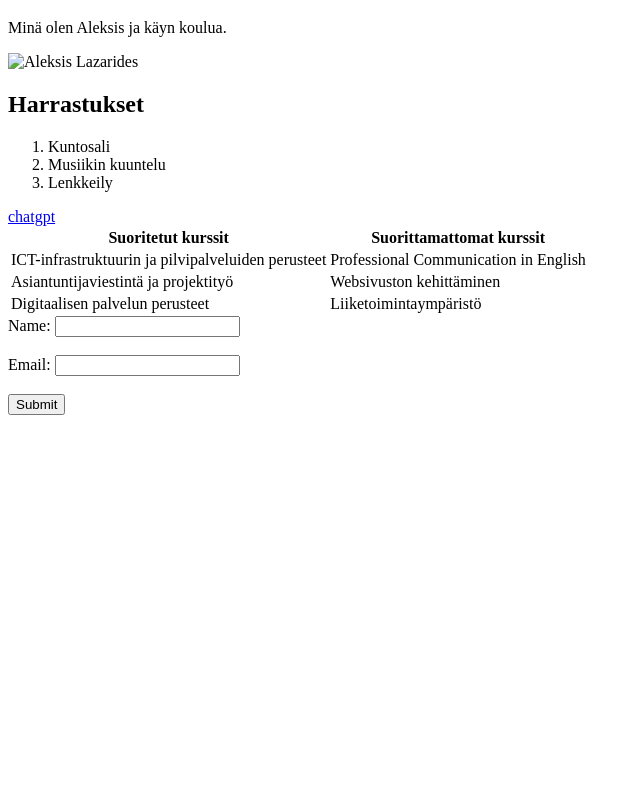
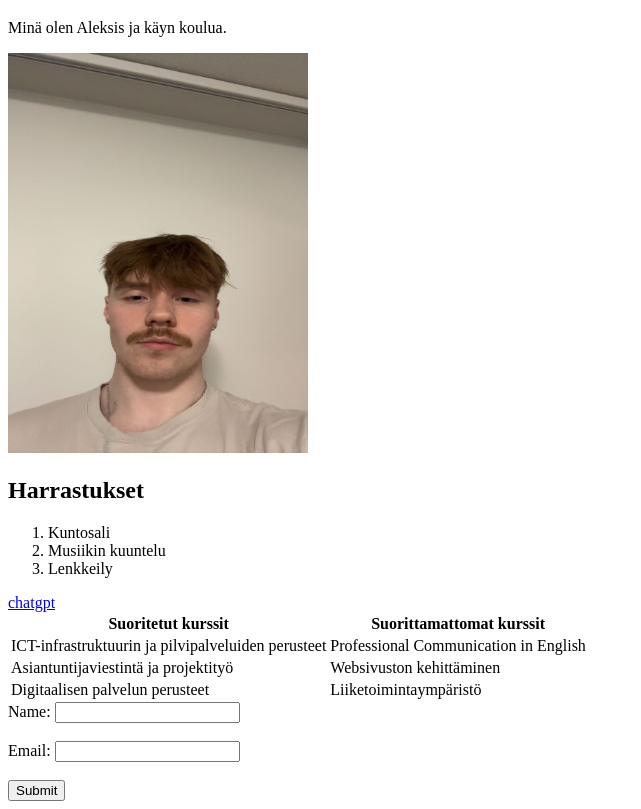
Before and after one commit to allumalaka/WebSivusto_Syksy25, a plain HTML site: page WS01_HTML/index.html in a window 1280 px wide. Shown: the part 61-870 px from the top of the page, without its empty margins (0-641 px from the left). Before the commit the page ends 800 px from the top, so only its background shows below. Drawn offline with Linux system fonts and the light colour scheme.

Commit message:
toisen muutos

```diff
--- a/WS01_HTML/index.html
+++ b/WS01_HTML/index.html
@@ -6,7 +6,8 @@
     <body>
         <h1>Aleksis Lazarides</h1>
         <p>Minä olen Aleksis ja käyn koulua.</p>
-        <img src="images/aleksiskuva.jpg" alt="Aleksis Lazarides">
+        <img src="aleksiskuva.jpg" alt="Aleksis Lazarides"
+        width ="300" height="400">
         <h2>Harrastukset</h2>
     <ol>
         <li>Kuntosali</li>
```
Also changed, not shown: WS01_HTML/aleksiskuva.jpg (added).
